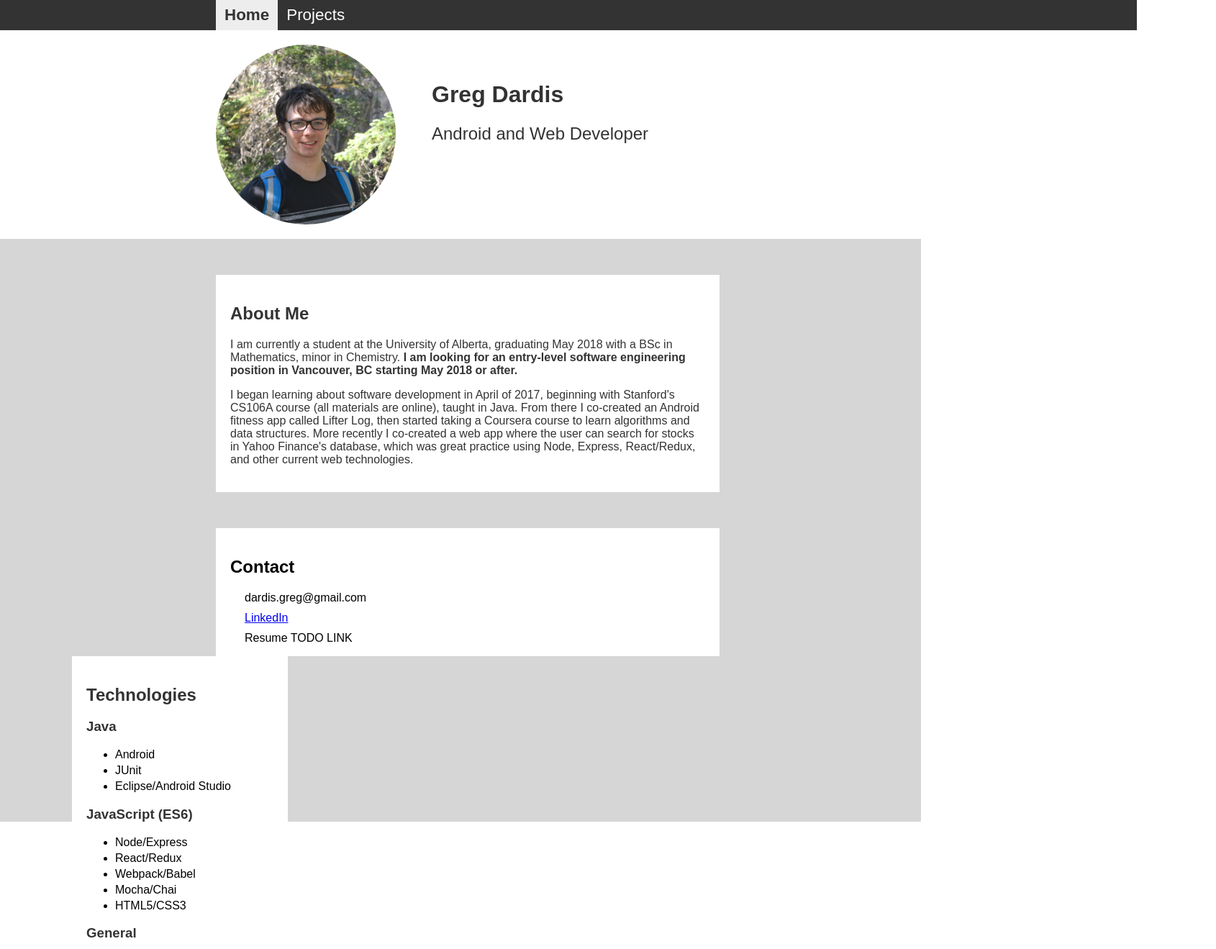
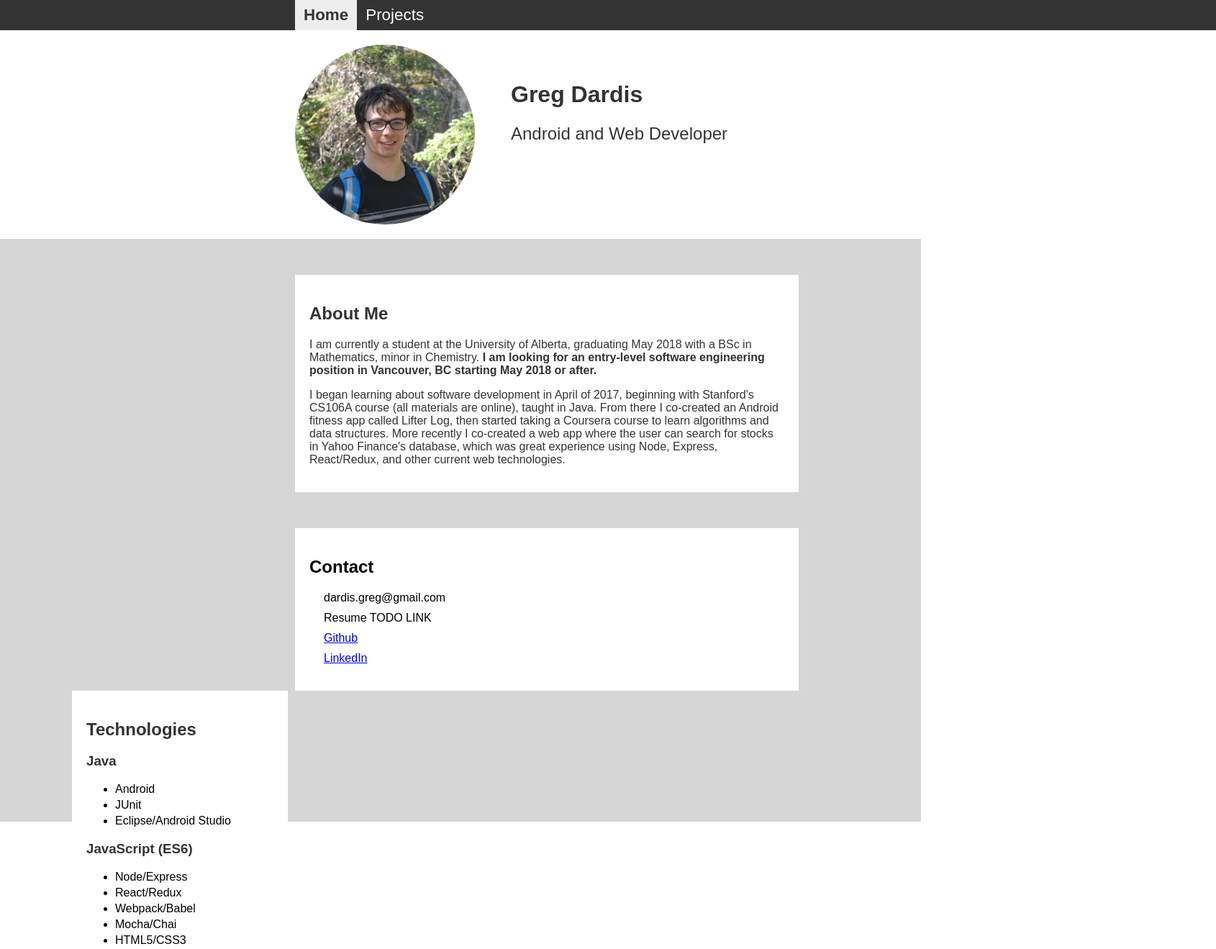
Before and after one commit to gregdardis/personal-website, a React app: page / in a window 1280 px wide. Shown: the top 1319 px of the page at 72% size, 1690 px wide, since content can reach past the window. Built offline with nearby package versions, Linux system fonts and the light colour scheme.

Commit message:
added github link, centered content, changed about me wording

```diff
--- a/src/components/about/About.js
+++ b/src/components/about/About.js
@@ -17,7 +17,7 @@ const About = () => (
       in Java. From there I co-created an Android fitness app called Lifter Log,
       then started taking a Coursera course to learn algorithms and data
       structures. More recently I co-created a web app where the user can
-      search for stocks in Yahoo Finance's database, which was great practice
+      search for stocks in Yahoo Finance's database, which was great experience
       using Node, Express, React/Redux, and other current web technologies.
     </p>
   </div>
--- a/src/components/contact/Contact.js
+++ b/src/components/contact/Contact.js
@@ -7,8 +7,15 @@ const Contact = () => (
     <h2>Contact</h2>
     <ul>
       <li>dardis.greg@gmail.com</li>
-      <li><a href='https://www.linkedin.com/in/greg-dardis-73495514b/'>LinkedIn</a></li>
       <li>Resume TODO LINK</li>
+      <li><a href='https://github.com/gregdardis'
+        target='_blank'>
+        Github
+      </a></li>
+      <li><a href='https://www.linkedin.com/in/greg-dardis-73495514b/'
+        target='_blank'>
+        LinkedIn
+      </a></li>
     </ul>
   </div>
 );
--- a/src/components/contact/contact.css
+++ b/src/components/contact/contact.css
@@ -1,3 +1,7 @@
+.contact {
+  padding-bottom: 20px;
+}
+
 .contact h2 {
   padding: 20px 20px 0px 20px;
 }
--- a/src/components/leftColumn/leftColumn.css
+++ b/src/components/leftColumn/leftColumn.css
@@ -2,7 +2,7 @@
   display: flex;
   flex-direction: column;
   float: left;
-  margin-left: 300px;
+  margin-left: 410px;
   width: 700px;
 }
 
--- a/src/components/nameBanner/nameBanner.css
+++ b/src/components/nameBanner/nameBanner.css
@@ -2,7 +2,7 @@
   display: flex;
   margin-bottom: 50px;
   background-color: white;
-  padding-left: 300px;
+  padding-left: 410px;
 }
 
 .nameBanner img {
--- a/src/components/navBar/navBar.css
+++ b/src/components/navBar/navBar.css
@@ -1,7 +1,7 @@
 .navBar {
   display: flex;
   align-items: center;
-  padding-left: 300px;
+  padding-left: 410px;
   width: 100%;
   background-color: #333333;
 }
```
